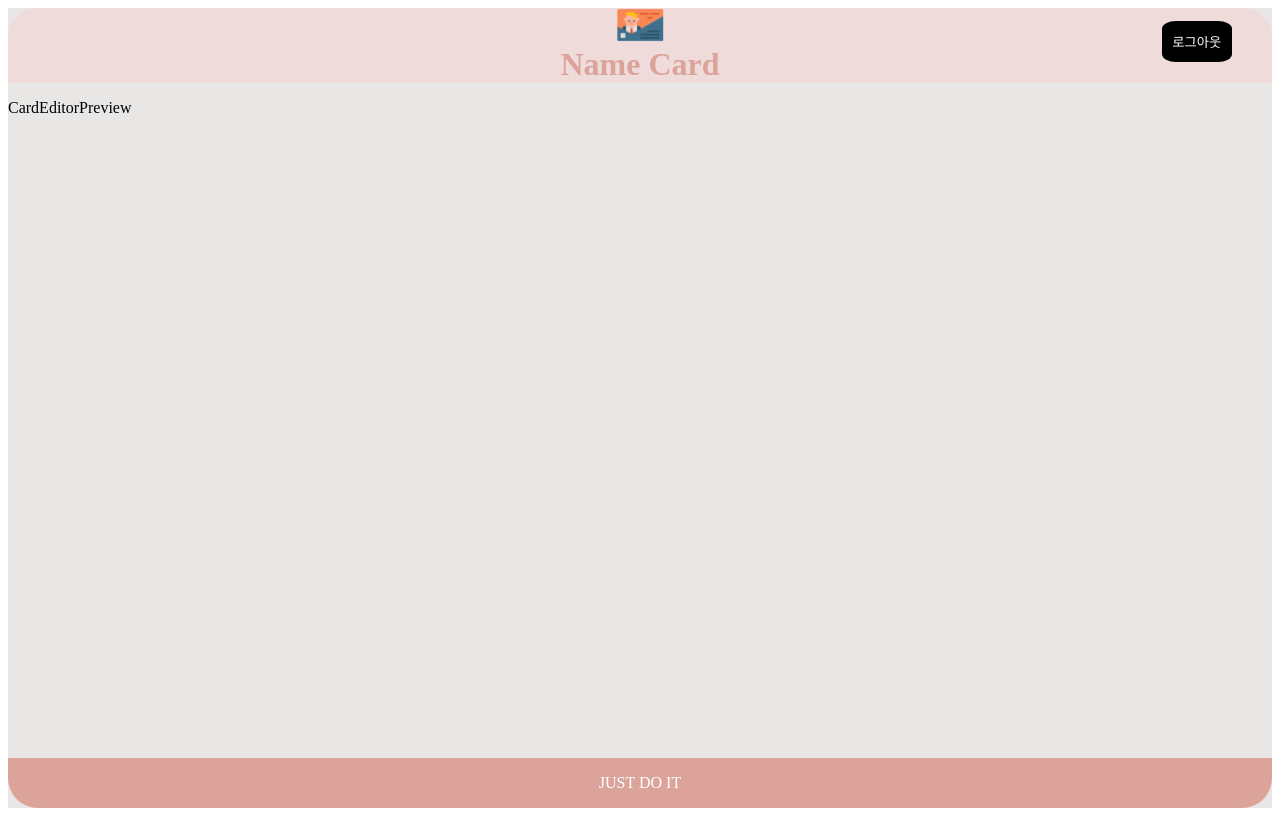
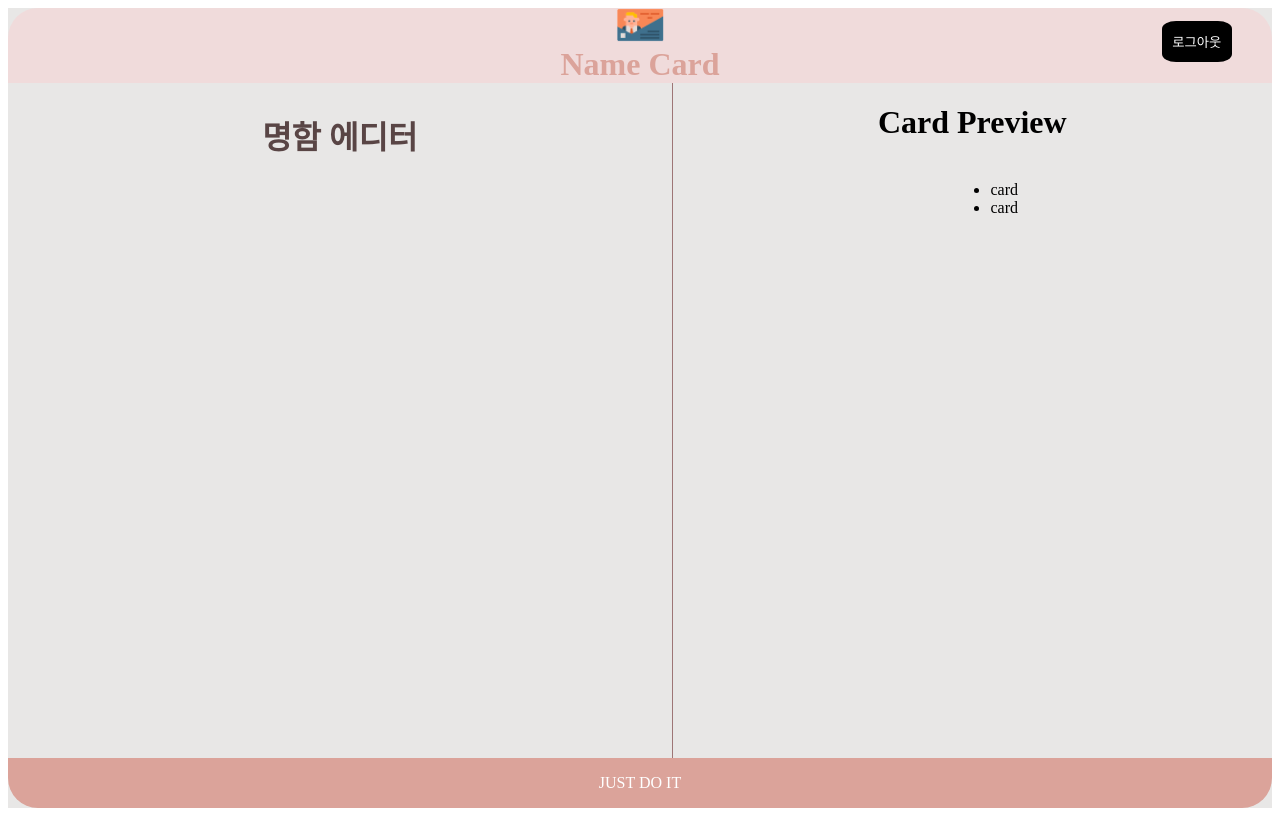
Before and after one commit to ckstjr-jdi/NameCard2025, a React (Create React App) app in the folder nameCard-step1/: page /maker in a window 1280 px wide. Built offline with nearby package versions, Linux system fonts and the light colour scheme; no server answers.

Commit message:
명함 콘텐츠 디자인

```diff
--- /dev/null
+++ b/nameCard-step1/src/components/pages/CardEditor.jsx
@@ -0,0 +1,26 @@
+import React from 'react'
+import styled from 'styled-components'
+
+const EditorDiv = styled.div`
+	flex-basis: 50%;
+	border-right: 1px solid #9E7676;/* editor와 preview사이에 구분선 넣기 */
+	padding: 0.5em 2em;
+	overflow-y: auto;
+`
+const TitleH1 = styled.h1`
+	width: 100%;
+	text-align: center;
+	margin-bottom: 1em;
+	color: #594545;
+`
+
+const CardEditor = () => {
+  return (
+    <EditorDiv>
+      <TitleH1>명함 에디터</TitleH1>
+    </EditorDiv>
+
+  )
+}
+
+export default CardEditor
--- a/nameCard-step1/src/components/pages/Maker.jsx
+++ b/nameCard-step1/src/components/pages/Maker.jsx
@@ -3,6 +3,9 @@
 import Footer from "../include/Footer"
 import { useNavigate } from "react-router"
 import { Logout } from "../../service/authApi"
+import CardEditor from "./CardEditor"
+import Preview from "./Preview"
+import { useState } from "react"
 
 
 const MarkerDiv = styled.div`
@@ -20,6 +23,22 @@
 `
 
 const Maker = () => {
+
+  const [cards, setCards] = useState({
+    '1':{
+      id: '1',
+      theme: 'dark',
+      fileName: 'lee',
+      fileURL: 'https://res.cloudinary.com/dabcqtmbm/image/upload/v1707156245/lmbxljzqmcylnyngwafk.jpg',
+    },
+    '2':{
+      id: '2',
+      theme: 'light',
+      fileName: 'kim',
+      fileURL: null,
+    },
+  });
+
   const navigate = useNavigate()
   const handleLogout = async() => {
     await Logout()
@@ -31,8 +50,8 @@
     <MarkerDiv>
       <Header handleLogout={handleLogout} />
       <ContainerDiv>
-        <p>CardEditor</p>
-        <p>Preview</p>
+        <CardEditor />
+        <Preview cards={cards}/>
       </ContainerDiv>
       <Footer />
     </MarkerDiv>
--- /dev/null
+++ b/nameCard-step1/src/components/pages/Preview.jsx
@@ -0,0 +1,39 @@
+import React from 'react'
+import styled from 'styled-components'
+
+const PreviewDiv = styled.div`
+    flex-basis: 50%;
+    overflow-y: auto;/* 스크롤링 되게 만들고 */
+`
+const TitleH1 = styled.h1`
+    width: 100%;
+    text-align: center;
+    margin-bottom: 1em;
+    color; #815b5b;
+`
+const CardsUl = styled.ul`
+    width: 100%;
+    height: 100%;
+    padding: 0.5em 2em;
+    display: flex;
+    flex-direction: column;/* 카드가 너무 왼쪽에 있어서 조정하기 */
+    align-items: center;/* 카드가 너무 작아졌다면 card.module.css로 가서 .card에 width: 100%로 준다  */
+`
+
+
+const Preview = ({cards}) => {
+  return (
+    <PreviewDiv>
+        <TitleH1>Card Preview</TitleH1>
+      <CardsUl>
+      {
+        Object.keys(cards).map(card => {
+          return <li>card</li>
+        })
+      }
+      </CardsUl>
+    </PreviewDiv>
+  )
+}
+
+export default Preview
--- a/nameCard-step1/src/service/authApi.js
+++ b/nameCard-step1/src/service/authApi.js
@@ -10,6 +10,7 @@
 // 3000번 서버에서 구글 서버에 요청하기
 export const LoginWithGoogle = async() => {
   const result = await signInWithPopup(auth, googleProvider)
+  console.log(result)
   return result.user
 }
 
```
